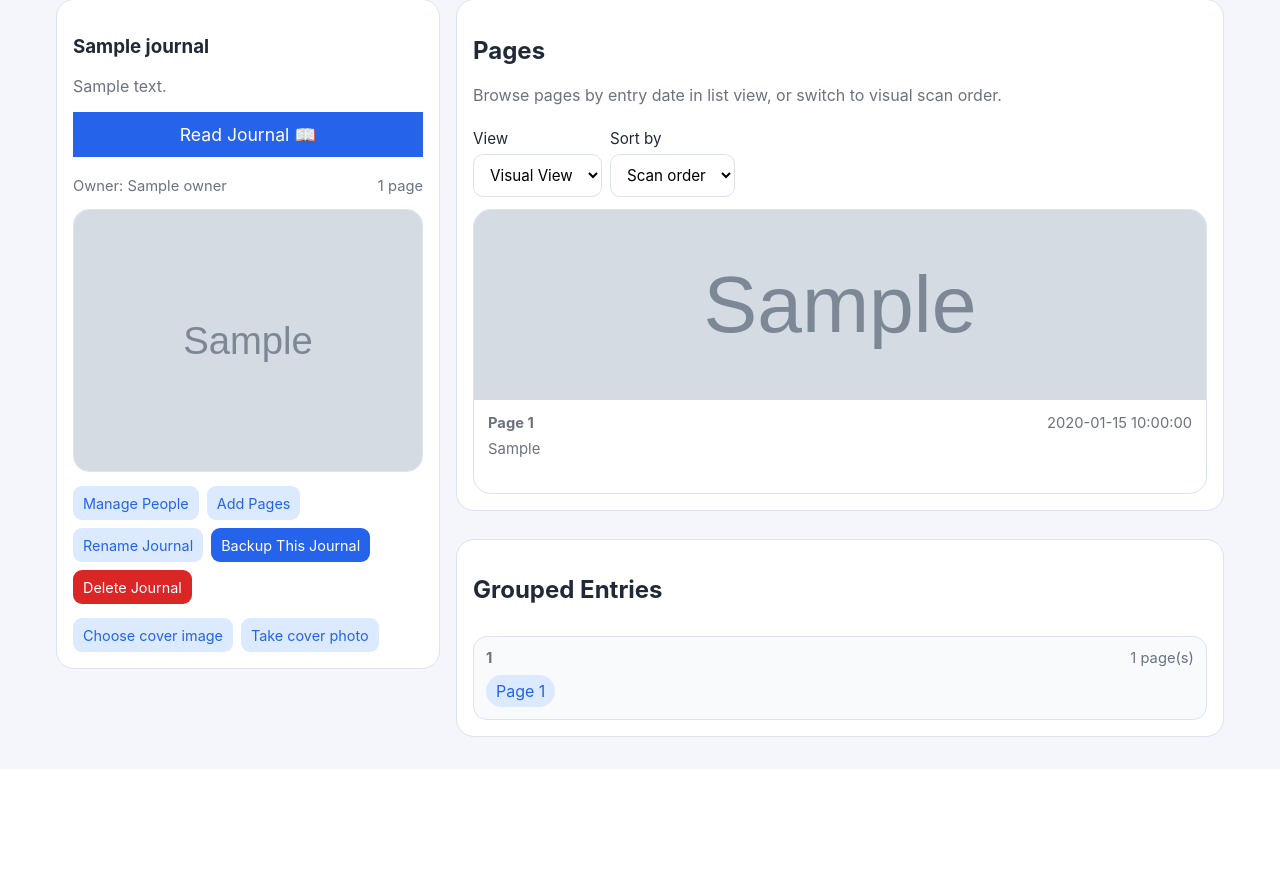
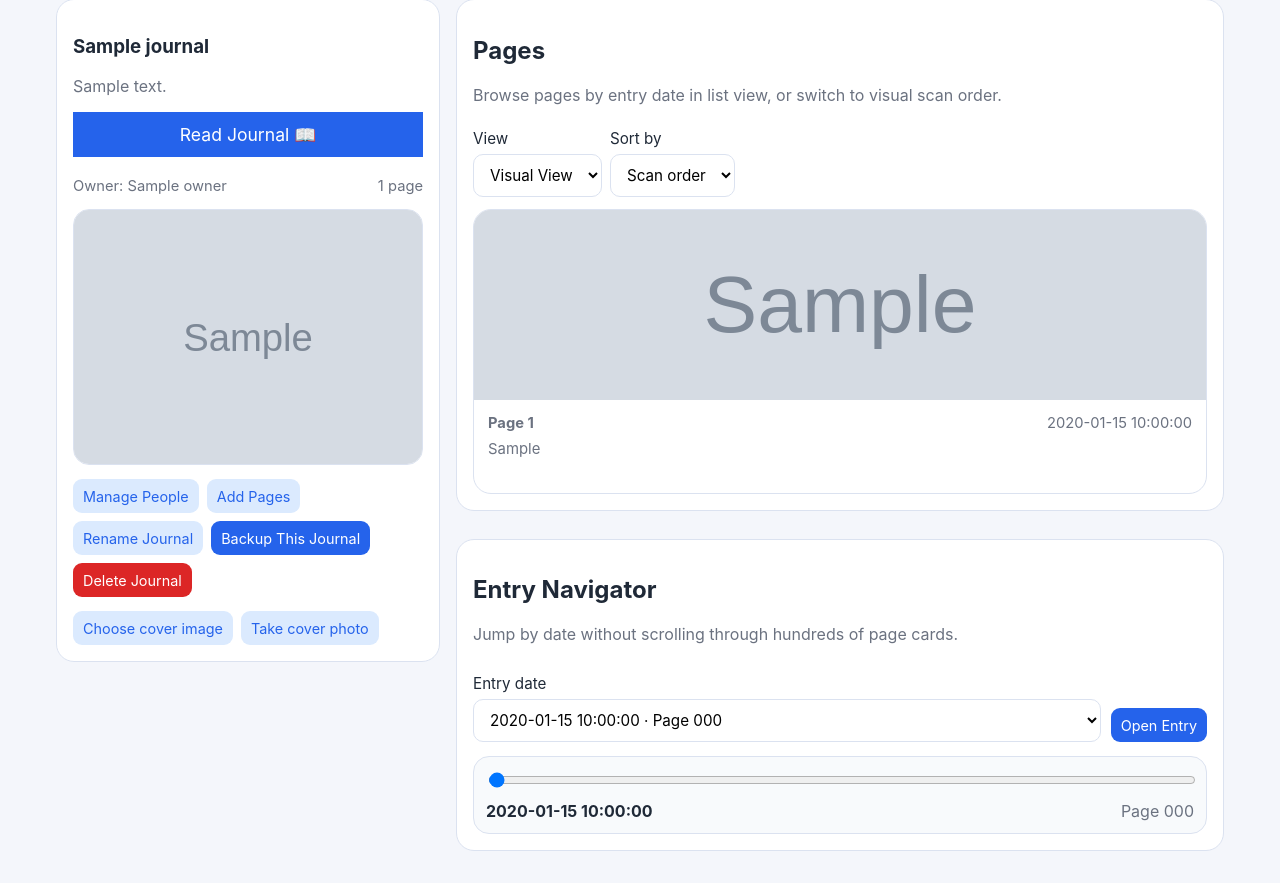
Before and after one commit to redamaleki/journalcapture, a Flask app: template templates/journal_view.html in a window 1280 px wide. Shown: the part 93-976 px from the top of the page. Before the commit the page ends 830 px from the top, so only its background shows below. Run offline with Flask 3, Linux system fonts and the light colour scheme; the template is opened without the code that fills it: most values are stand-ins (such as "Sample title", 1, 10 or a date in 2020); grey boxes marked "Sample" are stand-in pictures; some libraries are stand-ins or nearby versions.

Commit message:
Improve uploads, overview navigation, and image lightboxes

```diff
--- a/journal_web/__init__.py
+++ b/journal_web/__init__.py
@@ -52,7 +52,7 @@
     app.config['JOURNALS_DIR'] = journals_dir
     app.config['THUMBS_DIR'] = thumbs_dir
     app.config['SECRET_KEY'] = os.environ.get('JOURNAL_SECRET_KEY', 'journal-phase1-local')
-    app.config['MAX_CONTENT_LENGTH'] = 64 * 1024 * 1024
+    app.config['MAX_CONTENT_LENGTH'] = int(os.environ.get('JOURNAL_MAX_UPLOAD_MB', '256')) * 1024 * 1024
     app.config['BACKUP_CONFIG_PATH'] = backup_config_path
     app.config['HOST'] = os.environ.get('JOURNAL_HOST', '0.0.0.0')
     app.config['PORT'] = int(os.environ.get('JOURNAL_PORT', '5000'))
--- a/static/css/style.css
+++ b/static/css/style.css
@@ -54,6 +54,7 @@
 button, .button {
   background: var(--accent); color: white; border: none; cursor: pointer; text-align: center; display: inline-flex; justify-content: center; align-items: center; padding: 9px 12px;
 }
+button:disabled { opacity: .55; cursor: not-allowed; }
 .button.secondary, button.secondary { background: var(--accent-soft); color: var(--accent); }
 .small-btn { width: auto; min-height: 34px; padding: 7px 10px; font-size: .9rem; border-radius: 9px; }
 .text-link-btn { width: auto; border: none; background: transparent; color: var(--accent); padding: 0; font-size: .92rem; text-decoration: underline; }
@@ -84,9 +85,8 @@
 .status.done { background: #dcfce7; color: var(--good); }
 .status.todo { background: #ffedd5; color: var(--warn); }
 .editor-layout { display: grid; grid-template-columns: 1.1fr 1fr; gap: 16px; align-items: start; }
-.image-panel { grid-column: 1; grid-row: 1; }
-.page-editor-form { grid-column: 2; grid-row: 1 / span 2; }
-.scrapbook-panel { grid-column: 1; grid-row: 2; }
+.editor-media-column { display: flex; flex-direction: column; gap: 16px; min-width: 0; }
+.image-panel, .scrapbook-panel, .page-editor-form { min-width: 0; }
 .main-image { width: 100%; border-radius: 16px; max-height: 78vh; object-fit: contain; background: #f8fafc; }
 .main-image-link {
   display: block; width: 100%; padding: 0; border: 0; background: transparent; cursor: zoom-in;
@@ -106,12 +106,14 @@
   min-height: 38px; padding: 8px 12px; border-radius: 999px; background: var(--accent-soft); color: var(--accent); cursor: pointer;
 }
 .file-pill input { position: absolute; inset: 0; opacity: 0; cursor: pointer; }
+.file-pill.has-file { background: #dcfce7; color: #166534; }
 .inline-form { display: flex; gap: 8px; flex-wrap: wrap; }
 .inline-form input { min-width: 120px; }
-.grouped-entry-list { display: grid; grid-template-columns: repeat(auto-fit, minmax(220px, 1fr)); gap: 10px; }
-.grouped-entry-card { padding: 12px; border-radius: 14px; background: #f8fafc; border: 1px solid var(--border); }
-.grouped-links { display: flex; gap: 8px; flex-wrap: wrap; margin-top: 8px; }
-.grouped-links a { padding: 6px 10px; border-radius: 999px; background: var(--accent-soft); color: var(--accent); }
+.entry-navigator { gap: 14px; }
+.entry-picker-row { display: grid; grid-template-columns: minmax(0, 1fr) auto; gap: 10px; align-items: end; }
+.timeline-control { display: grid; gap: 10px; padding: 12px; border-radius: 16px; background: #f8fafc; border: 1px solid var(--border); }
+.timeline-control input[type="range"] { padding: 0; cursor: ew-resize; }
+.timeline-readout { display: flex; justify-content: space-between; gap: 12px; flex-wrap: wrap; }
 .flash-stack { display: flex; flex-direction: column; gap: 8px; margin-bottom: 12px; }
 .flash { padding: 12px 14px; border-radius: 12px; }
 .flash-success { background: #dcfce7; color: #166534; }
@@ -158,9 +160,11 @@
 .gap-sm { gap: 8px; }
 .page-editor-intro { padding-bottom: 12px; }
 .journal-cover-preview { width: 100%; max-width: 320px; border-radius: 16px; border: 1px solid var(--border); margin-bottom: 16px; }
-.large-cover { max-width: none; margin-bottom: 0; }
+.large-cover { max-width: none; max-height: clamp(180px, 32vh, 320px); object-fit: cover; margin-bottom: 0; }
+.cover-lightbox-trigger { display: block; width: 100%; padding: 0; border: 0; background: transparent; cursor: zoom-in; }
+.cover-lightbox-trigger img { display: block; width: 100%; }
 .journal-shell { display: grid; grid-template-columns: minmax(280px, 1fr) minmax(0, 2fr); gap: 16px; align-items: start; }
-.journal-sidebar { position: sticky; top: 86px; }
+.journal-sidebar { position: sticky; top: 86px; max-height: calc(100vh - 102px); overflow: auto; }
 .journal-hero-panel { gap: 14px; }
 .journal-main-column { min-width: 0; }
 .journal-mobile-summary { display: none; }
@@ -220,10 +224,9 @@
 @media (max-width: 900px) {
   .compact-meta-row { grid-template-columns: 1fr; }
   .editor-layout { grid-template-columns: 1fr; }
-  .image-panel, .page-editor-form, .scrapbook-panel { grid-column: 1; grid-row: auto; }
-  .image-panel { order: 1; }
+  .editor-media-column, .page-editor-form { min-width: 0; }
+  .editor-media-column { order: 1; }
   .page-editor-form { order: 2; }
-  .scrapbook-panel { order: 3; }
   .journal-shell { grid-template-columns: 1fr; }
   .journal-sidebar { position: static; display: none; }
   .journal-mobile-summary {
@@ -237,6 +240,10 @@
   .visual-page-tile { min-width: 220px; flex: 0 0 220px; }
   .page-card-horizontal img { min-height: 180px; height: 180px; }
   .mobile-journal-actions > * { flex: 1 1 auto; }
+}
+@media (max-width: 760px) {
+  .entry-picker-row { grid-template-columns: 1fr; }
+  .entry-picker-row .button { width: 100%; }
 }
 @media (max-width: 640px) {
   .site-header { align-items: flex-start; flex-direction: column; }
--- a/static/js/app.js
+++ b/static/js/app.js
@@ -57,6 +57,34 @@
   });
 }
 
+function initEntryNavigator() {
+  const root = document.querySelector('[data-entry-navigator]');
+  if (!root) return;
+  const dataScript = root.querySelector('[data-entry-nav-json]');
+  const select = root.querySelector('[data-entry-select]');
+  const slider = root.querySelector('[data-entry-slider]');
+  const openLink = root.querySelector('[data-entry-open]');
+  const date = root.querySelector('[data-entry-date]');
+  const pages = root.querySelector('[data-entry-pages]');
+  let entries = [];
+  try { entries = JSON.parse(dataScript?.textContent || '[]'); } catch { entries = []; }
+  if (!entries.length || !select || !slider || !openLink || !date || !pages) return;
+
+  function setEntry(index) {
+    const safeIndex = Math.max(0, Math.min(entries.length - 1, Number(index) || 0));
+    const entry = entries[safeIndex];
+    select.value = String(safeIndex);
+    slider.value = String(safeIndex);
+    openLink.href = entry.url;
+    date.textContent = entry.date;
+    pages.textContent = `Page ${entry.page_numbers}${entry.count > 1 ? ` · ${entry.count} pages` : ''}`;
+  }
+
+  select.addEventListener('change', () => setEntry(select.value));
+  slider.addEventListener('input', () => setEntry(slider.value));
+  setEntry(0);
+}
+
 document.addEventListener('toggle', (event) => {
   if (event.target.matches('.entry-details')) updateEntrySummary(event.target);
 }, true);
@@ -70,6 +98,17 @@
     const form = event.target.closest('[data-cover-upload-form]');
     const saveButton = form?.querySelector('[data-cover-save]');
     if (saveButton) saveButton.classList.toggle('hidden', !event.target.files?.length);
+  }
+
+  if (event.target.matches('[data-file-input]')) {
+    const form = event.target.closest('[data-scrapbook-upload-form]');
+    const label = form?.querySelector('[data-file-label]');
+    const filePill = event.target.closest('.file-pill');
+    const uploadButton = form?.querySelector('[data-scrapbook-upload-button]');
+    const fileName = event.target.files?.[0]?.name || '';
+    if (label) label.textContent = fileName ? `Selected: ${fileName}` : 'Add item';
+    if (filePill) filePill.classList.toggle('has-file', Boolean(fileName));
+    if (uploadButton) uploadButton.disabled = !fileName;
   }
 
   if (event.target.matches('.entry-date-input')) {
@@ -229,6 +268,7 @@
 window.addEventListener('load', () => {
   updateScrolledState();
   initVisualPageSort();
+  initEntryNavigator();
   initEntrySummaries();
 });
 
--- a/templates/journal_view.html
+++ b/templates/journal_view.html
@@ -16,7 +16,9 @@
     </div>
 
     {% if journal.thumbnail_url %}
-      <img class="journal-cover-preview large-cover" src="{{ journal.thumbnail_url }}" alt="{{ journal.title }} cover">
+      <button type="button" class="cover-lightbox-trigger" data-lightbox-src="{% if journal.cover_photo %}{{ url_for('journal.cover_asset', journal_id=journal.id) }}{% else %}{{ journal.thumbnail_url }}{% endif %}" aria-label="Open larger cover image">
+        <img class="journal-cover-preview large-cover" src="{{ journal.thumbnail_url }}" alt="{{ journal.title }} cover">
+      </button>
     {% else %}
       <div class="placeholder journal-cover-placeholder">No cover yet</div>
     {% endif %}
@@ -59,7 +61,9 @@
         </div>
         <div class="mobile-cover-row">
           {% if journal.thumbnail_url %}
-            <img class="mobile-cover-preview" src="{{ journal.thumbnail_url }}" alt="{{ journal.title }} cover">
+            <button type="button" class="cover-lightbox-trigger" data-lightbox-src="{% if journal.cover_photo %}{{ url_for('journal.cover_asset', journal_id=journal.id) }}{% else %}{{ journal.thumbnail_url }}{% endif %}" aria-label="Open larger cover image">
+              <img class="mobile-cover-preview" src="{{ journal.thumbnail_url }}" alt="{{ journal.title }} cover">
+            </button>
           {% else %}
             <div class="placeholder mobile-cover-placeholder">No cover yet</div>
           {% endif %}
@@ -153,25 +157,42 @@
       {% endif %}
     </section>
 
-    {% if journal.grouped_entries %}
-    <section class="panel stack">
-      <h2>Grouped Entries</h2>
-      <div class="grouped-entry-list">
-        {% for entry_id, entry_pages in journal.grouped_entries.items() %}
-          <div class="grouped-entry-card">
-            <div class="meta-row"><strong>{{ entry_id }}</strong><span>{{ entry_pages|length }} page(s)</span></div>
-            <div class="grouped-links">
-              {% for entry_page in entry_pages %}
-                <a href="{{ url_for('journal.edit_page', journal_id=journal.id, page_slug=entry_page.slug) }}">Page {{ entry_page.page_number }}</a>
-              {% endfor %}
-            </div>
-          </div>
-        {% endfor %}
+    {% if entry_nav %}
+    <section class="panel stack entry-navigator" data-entry-navigator>
+      <div>
+        <h2>Entry Navigator</h2>
+        <p class="muted">Jump by date without scrolling through hundreds of page cards.</p>
       </div>
+      <div class="entry-picker-row">
+        <label>Entry date
+          <select data-entry-select>
+            {% for entry in entry_nav %}
+              <option value="{{ loop.index0 }}">{{ entry.date }} · Page {{ entry.page_numbers }}{% if entry.count > 1 %} · {{ entry.count }} pages{% endif %}</option>
+            {% endfor %}
+          </select>
+        </label>
+        <a class="button small-btn" data-entry-open href="{{ entry_nav[0].url }}">Open Entry</a>
+      </div>
+      <div class="timeline-control">
+        <input type="range" min="0" max="{{ entry_nav|length - 1 }}" value="0" step="1" data-entry-slider>
+        <div class="timeline-readout">
+          <strong data-entry-date>{{ entry_nav[0].date }}</strong>
+          <span class="muted" data-entry-pages>Page {{ entry_nav[0].page_numbers }}</span>
+        </div>
+      </div>
+      <script type="application/json" data-entry-nav-json>{{ entry_nav | tojson }}</script>
     </section>
     {% endif %}
   </section>
 </section>
+
+<div id="page-lightbox" class="modal hidden" aria-hidden="true">
+  <div class="modal-backdrop" data-lightbox-close></div>
+  <div class="lightbox-shell" role="dialog" aria-modal="true" aria-label="Expanded journal image">
+    <button type="button" class="lightbox-close" data-lightbox-close aria-label="Close image viewer">×</button>
+    <img id="page-lightbox-image" class="lightbox-image" alt="Expanded journal image">
+  </div>
+</div>
 
 <div id="add-pages-modal" class="modal hidden" aria-hidden="true">
   <div class="modal-backdrop" data-modal-close></div>
```
Also changed, not shown: journal_web/storage.py (+19 -4 lines), journal_web/views.py (+23 -4 lines), templates/page_editor.html (+34 -32 lines).
